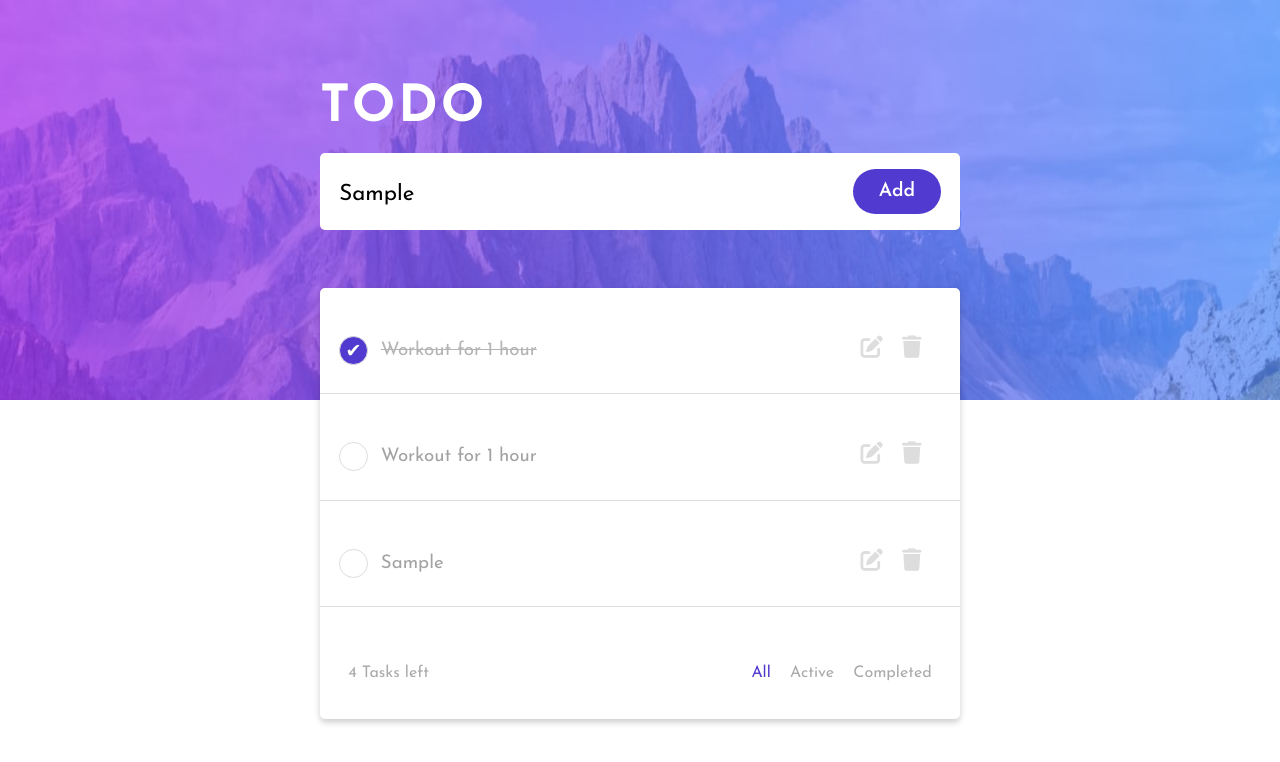
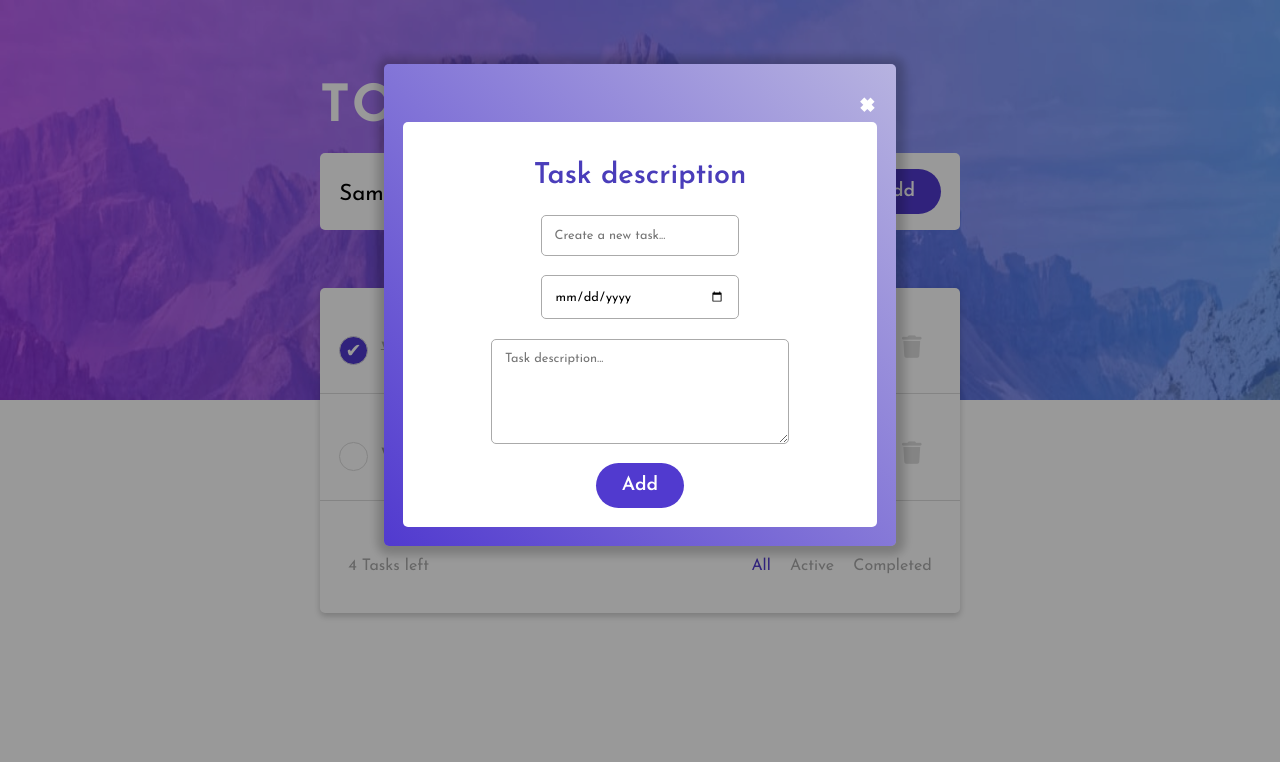
Before and after one commit to GSG-G11/G-B-Todo-Abed, a plain HTML site: page index.html in a window 1280 px wide. Both pictures are taken after typing "Sample" into the empty fields and a click on the button "Add". Drawn offline with Linux system fonts and the light colour scheme.

Commit message:
Create Task Modal

```diff
--- a/css/style.css
+++ b/css/style.css
@@ -158,12 +158,17 @@
 }
 
 .edit,
-.delete {
+.delete,
+.details {
   transition: color 0.2s ease-in-out;
   cursor: pointer;
 }
+
+.details:hover {
+  color: #3543ff;
+}
 .edit:hover {
-  color: #513acf;
+  color: #8170e0;
 }
 
 .delete:hover {
@@ -214,3 +219,82 @@
     width: 90%;
   }
 }
+
+/* The Modal (background) */
+.modal {
+  display: none; /* Hidden by default */
+  position: fixed; /* Stay in place */
+  z-index: 1; /* Sit on top */
+  left: 0;
+  top: 0;
+  width: 100%; /* Full width */
+  height: 100%; /* Full height */
+  overflow: auto; /* Enable scroll if needed */
+  background-color: rgb(0, 0, 0); /* Fallback color */
+  background-color: rgba(0, 0, 0, 0.4); /* Black w/ opacity */
+}
+
+/* Modal Content/Box */
+.modal-content {
+  background-image: linear-gradient(45deg, #513acf, #b7b3e0);
+  margin: 5% auto; /* 15% from the top and centered */
+  padding: 1.2rem;
+  width: 40%; /* Could be more or less, depending on screen size */
+  box-shadow: 1px 1px 10px 8px rgba(0, 0, 0, 0.2);
+  border-radius: 5px;
+}
+
+/* The Close Button */
+.close {
+  color: #fff;
+  float: right;
+  font-size: 2.4rem;
+  font-weight: bold;
+  transition: all 0.2s ease-in-out;
+}
+
+.close:hover,
+.close:focus {
+  color: #4a3dba;
+  text-decoration: none;
+  cursor: pointer;
+}
+
+.modal-title {
+  font-size: 1.8rem;
+  font-weight: 600;
+  color: #4a3dba;
+  padding-top: 1.2rem;
+}
+.modal-input-form {
+  width: 100%;
+  height: 100%;
+  flex-direction: column;
+  justify-content: center;
+  align-items: center;
+  padding: 1.2rem 2.4rem;
+}
+
+.modal-task-input {
+  font-size: 0.8rem;
+  border: 1px solid #aaa;
+  border-radius: 5px;
+  padding: 0.8rem;
+  width: 50%;
+}
+
+.task-date {
+  font-size: 0.8rem;
+  border: 1px solid #aaa;
+  border-radius: 5px;
+  padding: 0.8rem;
+  width: 50%;
+}
+
+.task-description {
+  font-size: 0.8rem;
+  border: 1px solid #aaa;
+  border-radius: 5px;
+  padding: 0.8rem;
+  width: 75%;
+}
--- a/index.html
+++ b/index.html
@@ -40,6 +40,29 @@
           />
           <button class="add-task-btn" type="button">Add</button>
         </form>
+        <!-- The Modal -->
+        <div id="myModal" class="modal">
+          <!-- Modal content -->
+          <div class="modal-content">
+            <span class="close">&times;</span>
+            <form action="" class="input-form modal-input-form">
+              <h3 class="modal-title">Task description</h3>
+              <input
+                type="text"
+                class="add-task-input modal-task-input"
+                name="task"
+                placeholder="Create a new task..."
+              />
+              <input type="date" name="date" class="task-date" />
+              <textarea
+                class="task-description"
+                rows="6"
+                placeholder="Task description..."
+              ></textarea>
+              <button class="add-task-btn create-task" type="button">Add</button>
+            </form>
+          </div>
+        </div>
         <div class="tasks-list">
           <div class="tasks">
             <div class="task-row">
@@ -48,6 +71,7 @@
                 <h3 class="complete-task">Workout for 1 hour</h3>
               </div>
               <div class="task-options">
+                <i class="fas fa-book-open details"></i>
                 <i class="fas fa-edit edit"></i>
                 <i class="fa fa-trash delete" aria-hidden="true"></i>
               </div>
@@ -58,6 +82,7 @@
                 <h3>Workout for 1 hour</h3>
               </div>
               <div class="task-options">
+                <i class="fas fa-book-open details"></i>
                 <i class="fas fa-edit edit"></i>
                 <i class="fa fa-trash delete" aria-hidden="true"></i>
               </div>
--- a/js/script.js
+++ b/js/script.js
@@ -1,6 +1,7 @@
 const allTasks = document.querySelector('.tasks');
-const taskInput = document.querySelector('.add-task-input');
+const taskInput = document.querySelector('.modal-task-input');
 const submitBtn = document.querySelector('.add-task-btn');
+const createTaskBtn = document.querySelector('.create-task');
 const body = document.querySelector('body');
 
 body.addEventListener('click', function (e) {
@@ -19,9 +20,10 @@ body.addEventListener('click', function (e) {
   }
 });
 
-submitBtn.addEventListener('click', function (e) {
+createTaskBtn.addEventListener('click', function (e) {
   e.preventDefault;
   createTask(e);
+  closeModal();
 });
 
 //Delete Task
@@ -84,6 +86,12 @@ function createTask() {
   taskOptions.classList.add('task-options');
   taskRow.appendChild(taskOptions);
 
+  const detailsBtn = document.createElement('i');
+  detailsBtn.classList.add('fas');
+  detailsBtn.classList.add('fa-book-open');
+  detailsBtn.classList.add('details');
+  taskOptions.appendChild(detailsBtn);
+
   const editBtn = document.createElement('i');
   editBtn.classList.add('fas');
   editBtn.classList.add('fa-edit');
@@ -96,3 +104,31 @@ function createTask() {
   deleteBtn.classList.add('delete');
   taskOptions.appendChild(deleteBtn);
 }
+
+//Modal
+
+// Get the modal
+const modal = document.getElementById('myModal');
+
+// Get the <span> element that closes the modal
+const span = document.getElementsByClassName('close')[0];
+
+// When the user clicks on the button, open the modal
+submitBtn.onclick = function () {
+  modal.style.display = 'block';
+};
+
+function closeModal() {
+  modal.style.display = 'none';
+}
+
+// When the user clicks on <span> (x), close the modal
+span.onclick = function () {
+  modal.style.display = 'none';
+};
+// When the user clicks anywhere outside of the modal, close it
+window.onclick = function (event) {
+  if (event.target == modal) {
+    modal.style.display = 'none';
+  }
+};
```
